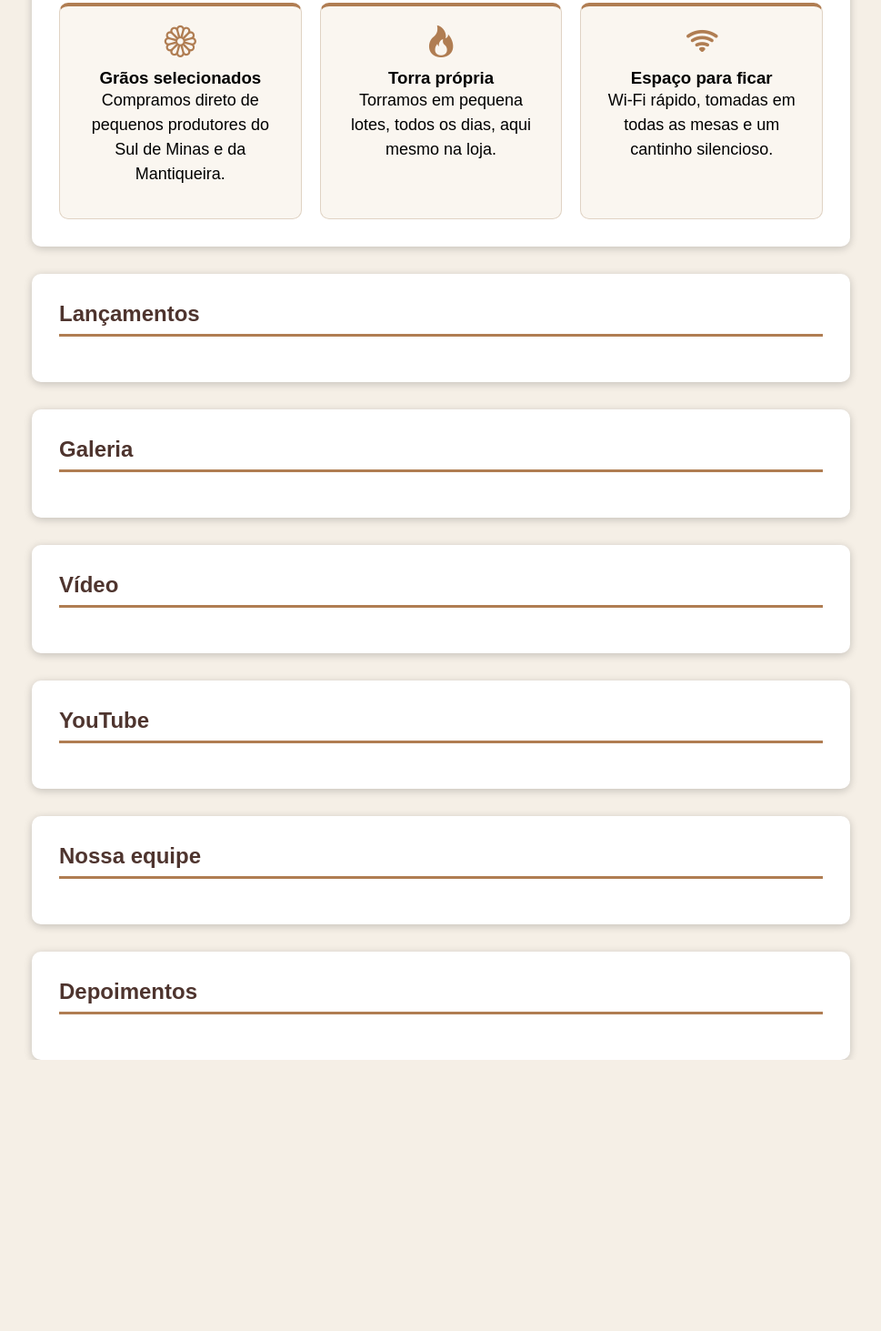
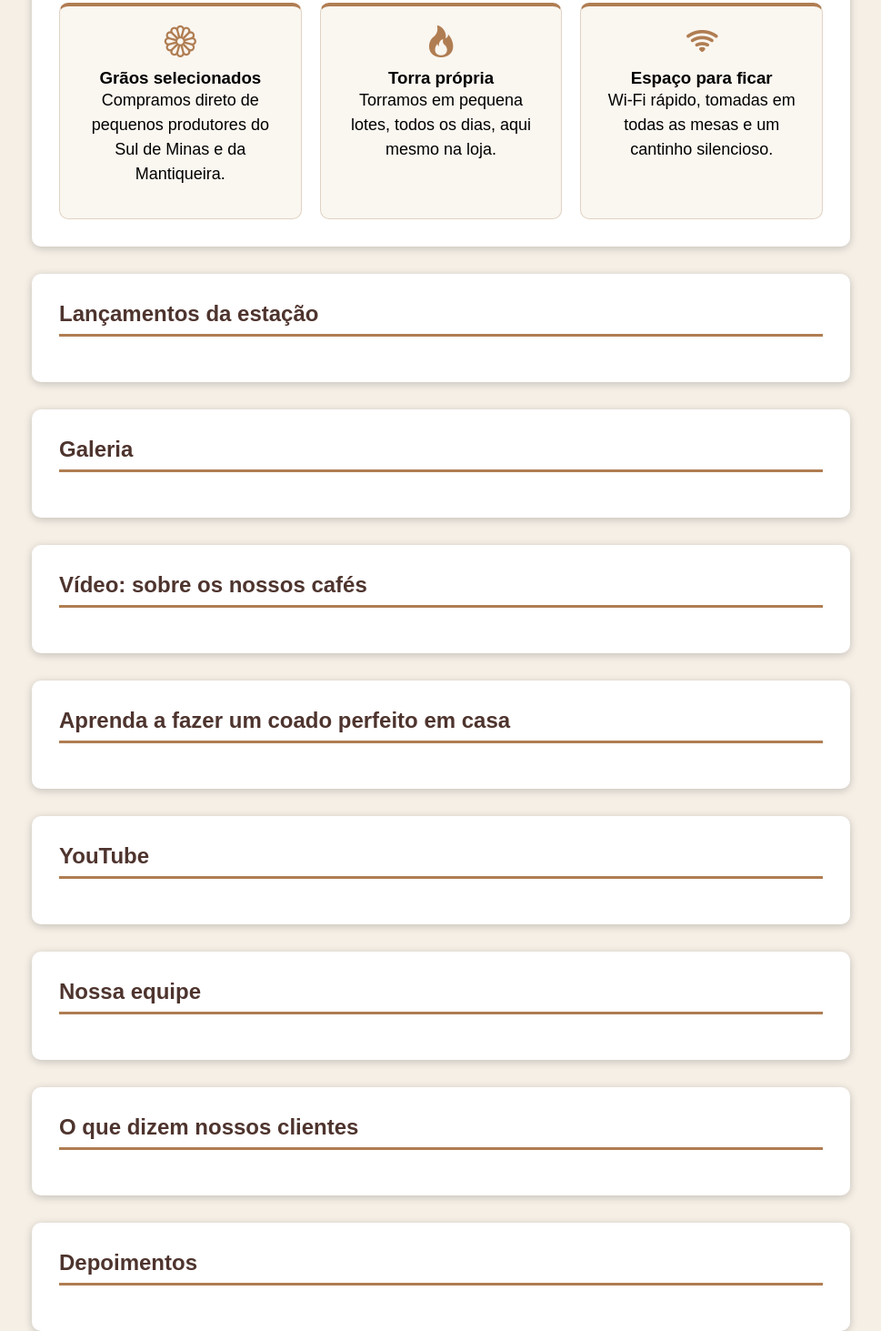
Before and after one commit to Souzavitor25/site-aula, a plain HTML site: page avancado.html in a window 1280 px wide. Shown: the part 413-1876 px from the top of the page at 91% size, without its empty margins (155-1124 px from the left). Before the commit the page ends 1578 px from the top, so only its background shows below. Drawn offline with nearby package versions, Linux system fonts and the light colour scheme.

Commit message:
13/11- continuação

```diff
--- a/avancado.html
+++ b/avancado.html
@@ -52,27 +52,43 @@
         </section>
 
         <section id="lancamentos">
-            <h2>Lançamentos</h2>
+            <h2>Lançamentos da estação</h2>
+
         </section>
 
         <section id="galeria">
             <h2>Galeria</h2>
+
         </section>
 
         <section id="video">
-            <h2>Vídeo</h2>
+            <h2>Vídeo: sobre os nossos cafés</h2>
+
+        </section>
+
+        <section id="video2">
+            <h2>Aprenda a fazer um coado perfeito em casa</h2>
+
         </section>
 
         <section id="youtube">
             <h2>YouTube</h2>
+
         </section>
 
         <section id="equipe">
             <h2>Nossa equipe</h2>
+
+        </section>
+
+        <section id="clientes">
+            <h2>O que dizem nossos clientes</h2>
+
         </section>
 
         <section id="depoimentos">
             <h2>Depoimentos</h2>
+
         </section>
 
     </main>
--- a/style.css
+++ b/style.css
@@ -72,7 +72,7 @@ Arial, Helvetica, sans-serif - valor da propriedade
 */
 
 main{
-    width: 900px;  /*Largura do bloco*/
+    max-width: 900px;  /*Largura do bloco*/ /* FOI MUDADO DE WIDTH PARA MAX-WIDTH */
     margin:0px auto;
 }
 
```
